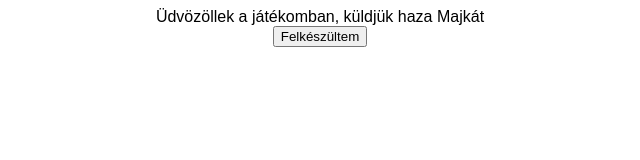
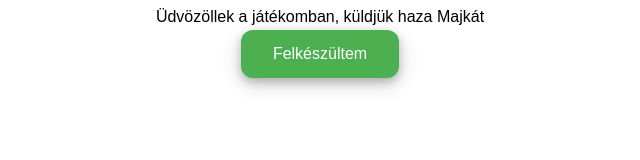
Before and after one commit to komorkaa/tictactoe, a plain HTML site: page index.html in a window 1280 px wide. Shown: the whole page, without its empty margins (320-960 px from the left). Drawn offline with Linux system fonts and the light colour scheme.

Commit message:
Update style.css start button

```diff
--- a/style.css
+++ b/style.css
@@ -20,22 +20,32 @@ body {
 }
 
 .player-icon {
-    width: 80%;
-    height: 80%;
+    width: 100%;
+    height: 100%;
 }
 
 #result-message {
     font-size: 24px;
     margin-top: 20px;
-    font-weight: bold;
 }
 
 /* Új stílusok */
-.container {
-    max-width: 600px;
-    margin: 50px auto;
-    background-color: #fff;
-    border-radius: 10px;
-    box-shadow: 0 0 20px rgba(0, 0, 0, 0.1);
-    padding: 20px;
+#start-button {
+    background-color: #4CAF50;
+    border: none;
+    color: white;
+    padding: 15px 32px;
+    text-align: center;
+    text-decoration: none;
+    display: inline-block;
+    font-size: 16px;
+    margin: 4px 2px;
+    cursor: pointer;
+    border-radius: 12px;
+    transition-duration: 0.4s;
+    box-shadow: 0 4px 8px 0 rgba(0,0,0,0.2), 0 6px 20px 0 rgba(0,0,0,0.19);
 }
+
+#start-button:hover {
+    background-color: #45a049;
+}
```
